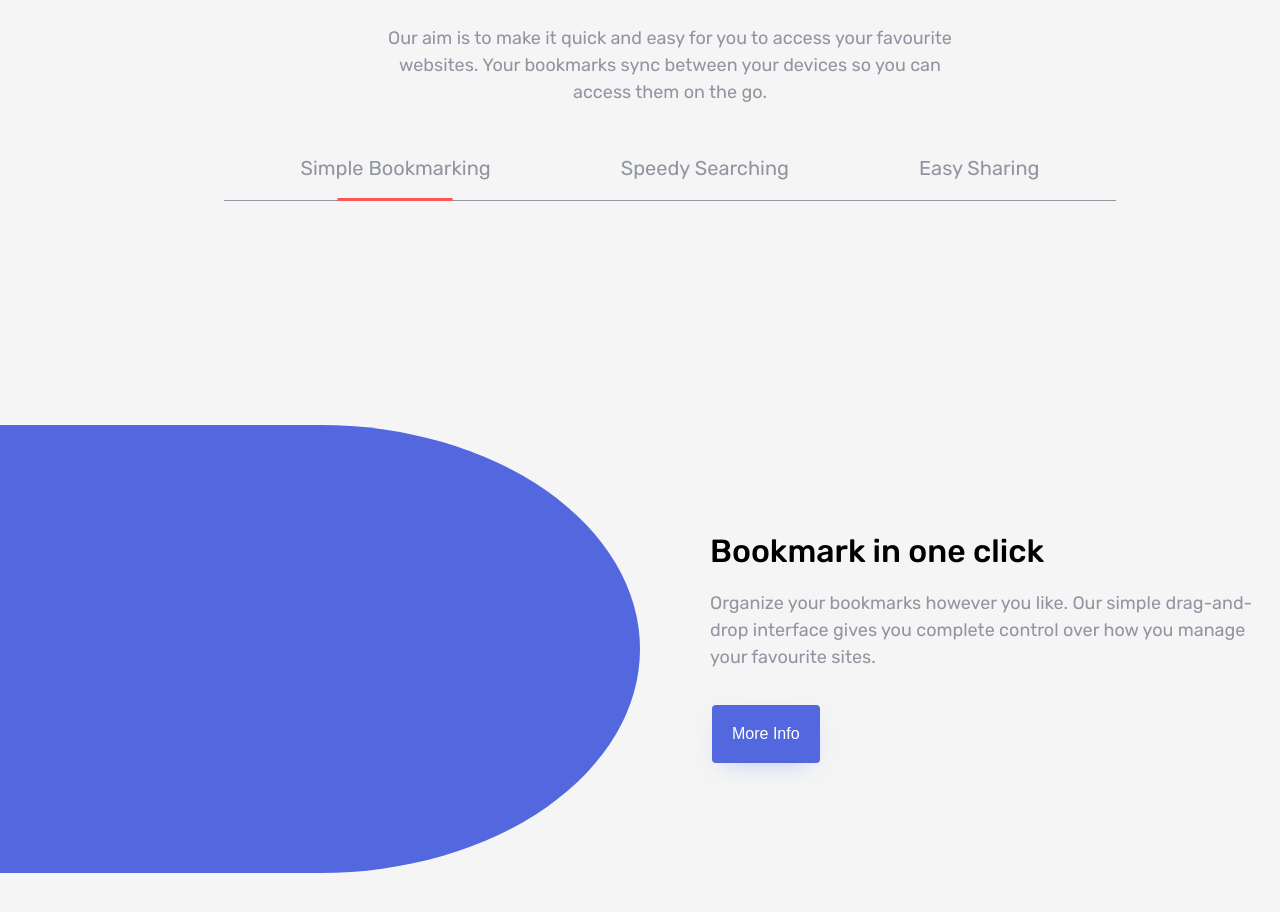
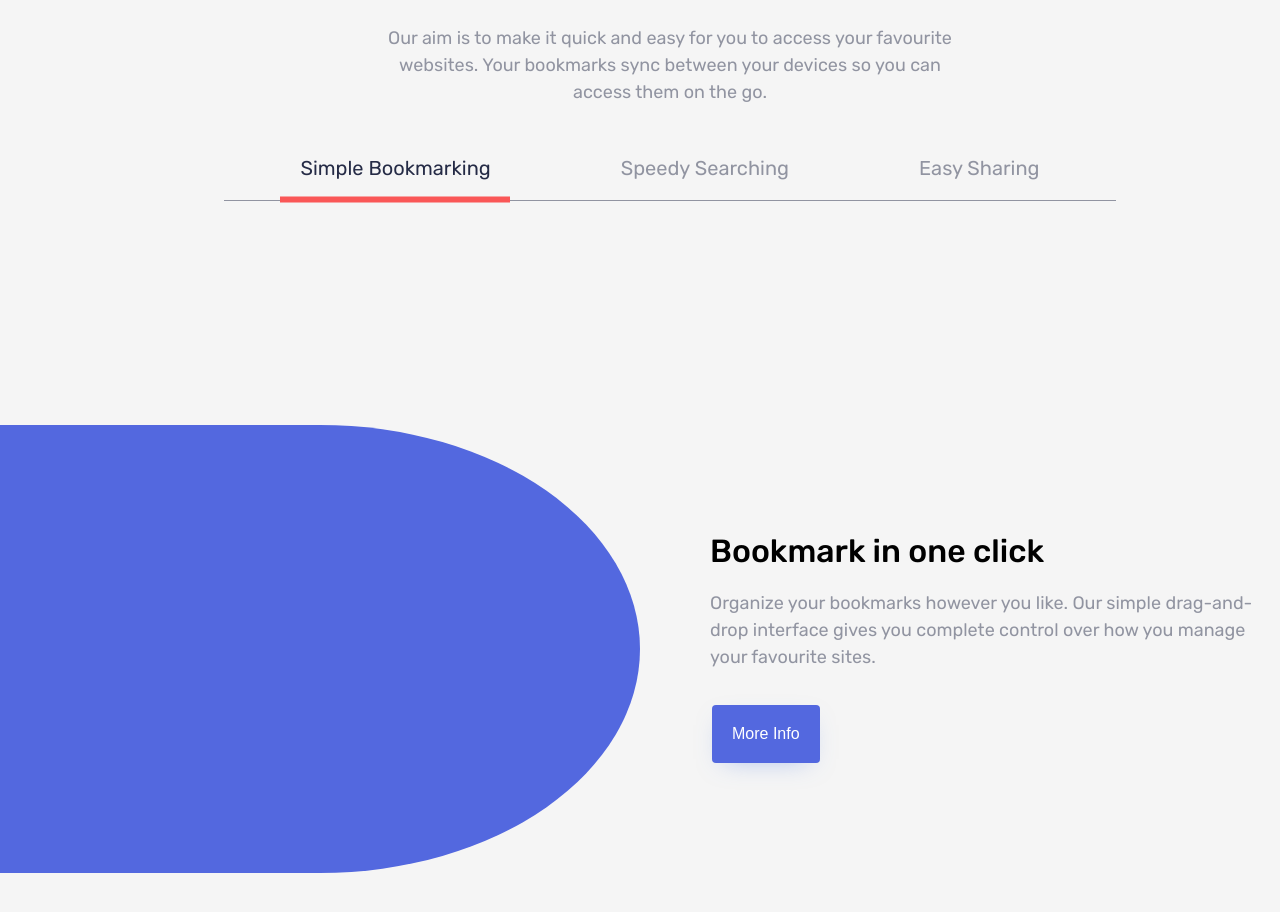
Before and after one commit to AndrzejPec/test-task, a React (Create React App) app: page / in a window 1280 px wide. Shown: the part 803-1715 px from the top of the page. Built offline with nearby package versions, Linux system fonts and the light colour scheme.

Commit message:
features links fixed

```diff
--- a/src/components/Features/Features.scss
+++ b/src/components/Features/Features.scss
@@ -9,20 +9,26 @@
         color: $grayish;
         line-height: normal;
         padding: 20px;
-        border-bottom: 1px solid;
+        border-bottom: 1px solid $grayish;
         position: relative;
         cursor: pointer;
 
         &:first-of-type {
-            border-top: 1px solid;
+            border-top: 1px solid $grayish;
         }
 
         &:last-of-type {
             margin-bottom: 3rem;
         }
 
+        &:hover {
+            color: $lightRed;
+        }
+
         &::after {
             content: '';
+            max-width: 50%;
+            margin: 0 auto;
             position: absolute;
             bottom: -1px;
             left: 0;
@@ -31,6 +37,11 @@
             background-color: $lightRed;
             transform: scaleX(0);
             transition: transform 0.3s ease-in-out;
+        }
+
+        &--active {
+            color: $darkBlue;
+            border-color: unset;
         }
 
         &:hover::after,
@@ -95,6 +106,12 @@
             &:last-of-type {
                 margin-bottom: unset;
             }
+
+            &::after {
+                max-width: unset;
+                min-width: unset;
+                scale: 2;
+            }
         }
 
         &__content {
```
